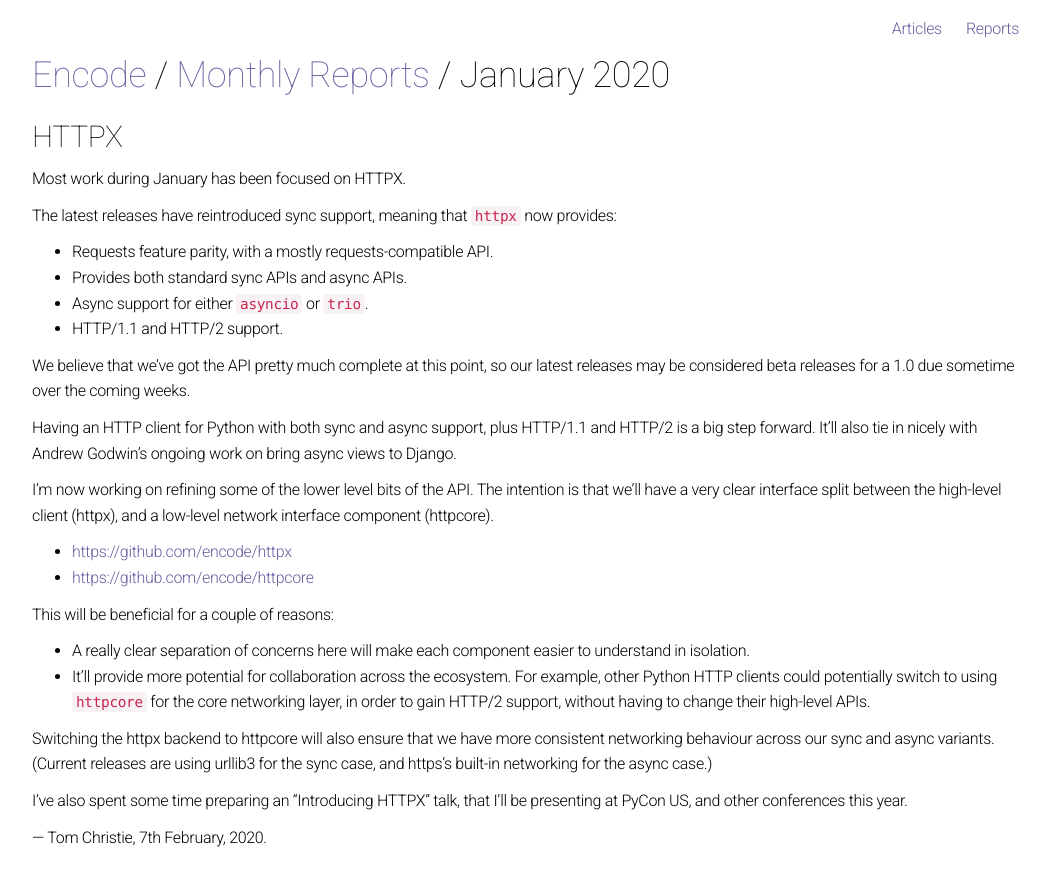
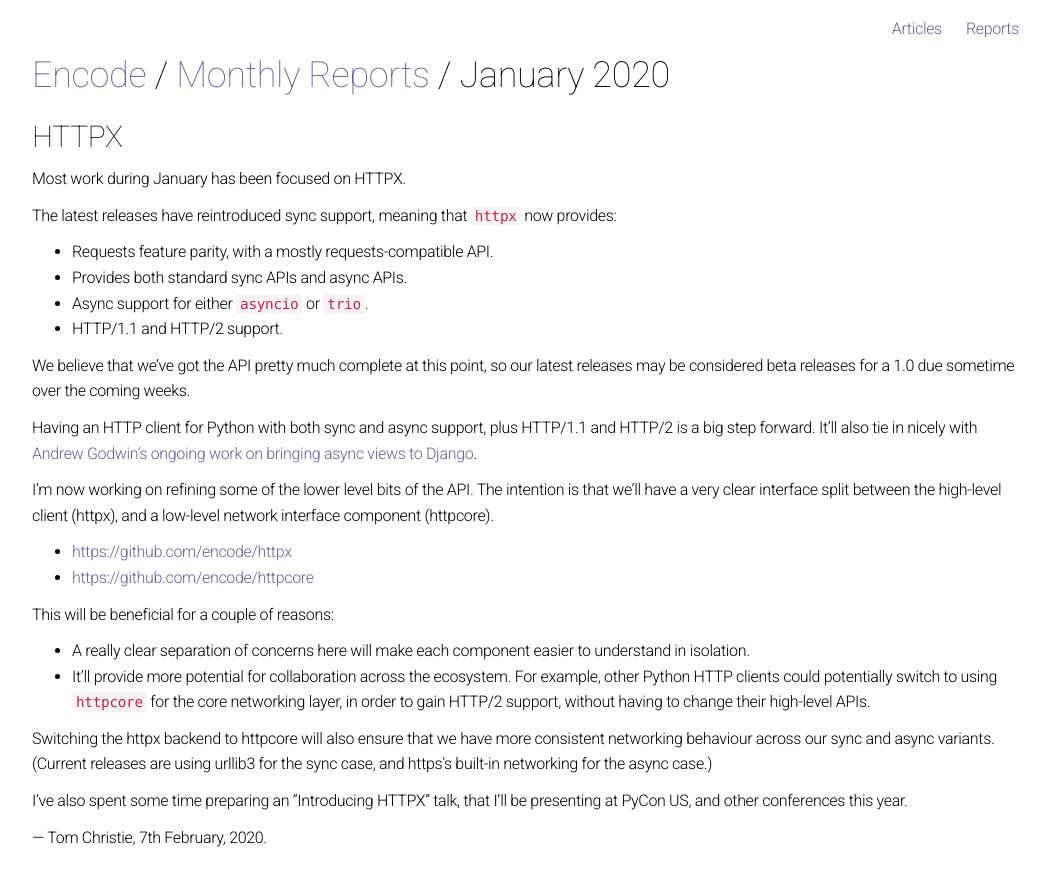
Before and after one commit to encode/encode.github.io, a Jekyll site: the page built from reports/january-2020.md, in a window 1280 px wide. Shown: the top 886 px of the page, without its empty margins (108-1158 px from the left). Built offline with Jekyll 4.4.1, drawn with Linux system fonts in a browser that asks for light colours.

Commit message:
Tweak report

```diff
--- a/reports/january-2020.md
+++ b/reports/january-2020.md
@@ -16,7 +16,7 @@
 
 We believe that we've got the API pretty much complete at this point, so our latest releases may be considered beta releases for a 1.0 due sometime over the coming weeks.
 
-Having an HTTP client for Python with both sync and async support, plus HTTP/1.1 and HTTP/2 is a big step forward. It'll also tie in nicely with Andrew Godwin's ongoing work on bring async views to Django.
+Having an HTTP client for Python with both sync and async support, plus HTTP/1.1 and HTTP/2 is a big step forward. It'll also tie in nicely with [Andrew Godwin's ongoing work on bringing async views to Django](https://forum.djangoproject.com/t/async-performance/310/6).
 
 I'm now working on refining some of the lower level bits of the API. The intention is that we'll have a very clear interface split between the high-level client (httpx), and a low-level network interface component (httpcore).
 
```
